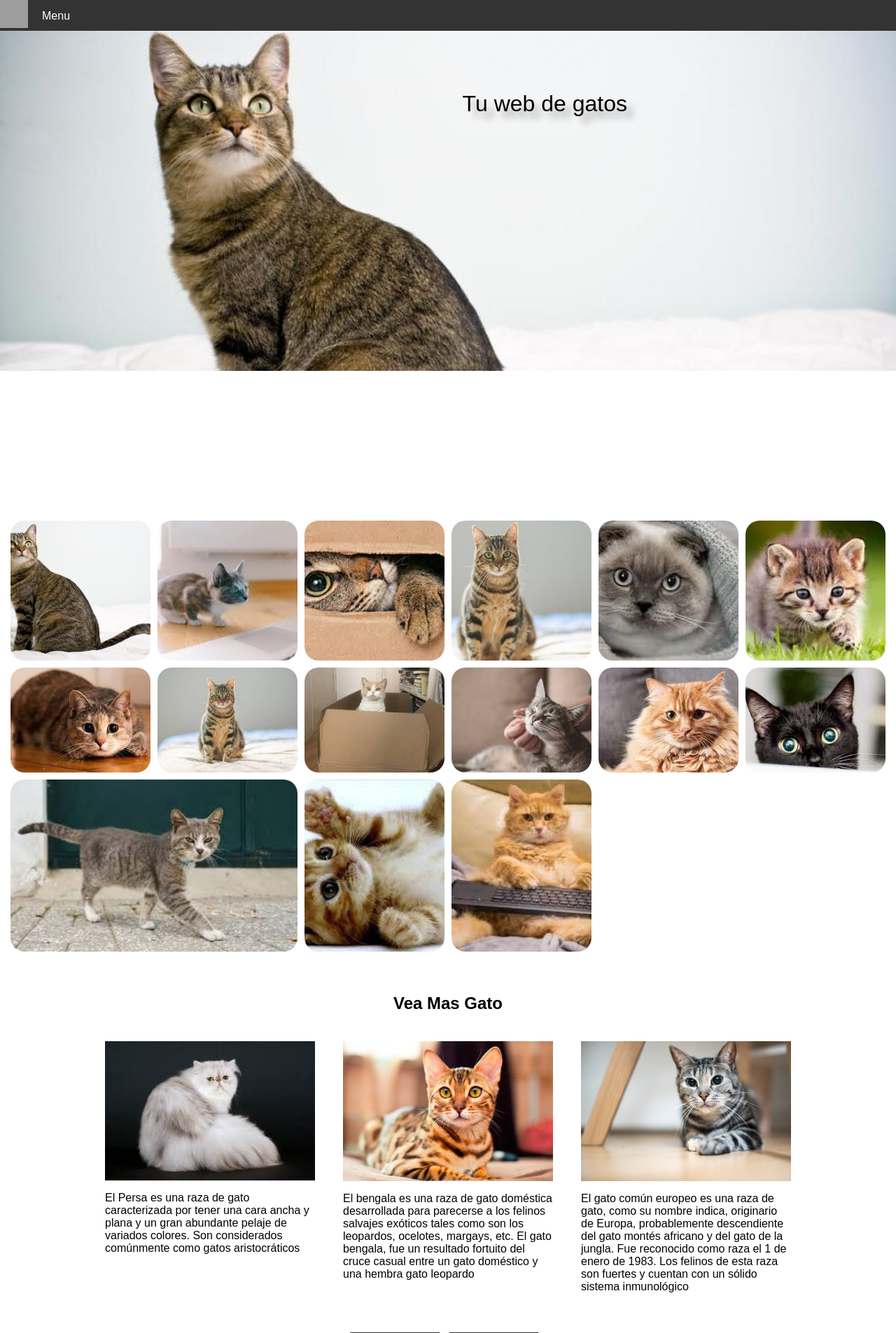
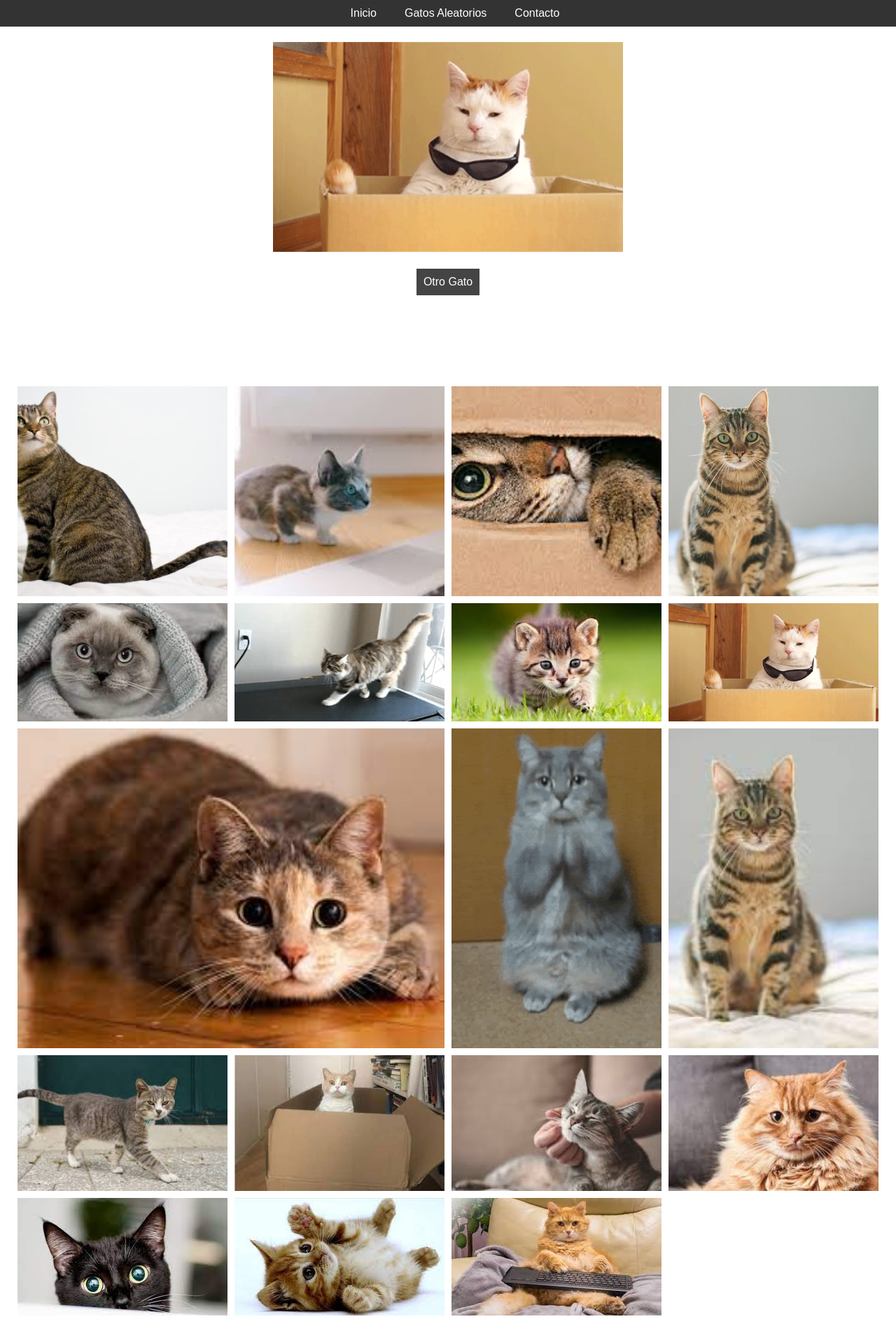
Before and after one commit to janselroa/cat-web, a Flask app: page / in a window 1280 px wide. Shown: the top 1905 px of the page at 70% size. Run offline with Flask 2, Linux system fonts and the light colour scheme; grey boxes are pictures that could not be loaded.

Commit message:
mejor rendimiento

```diff
--- a/main.py
+++ b/main.py
@@ -2,7 +2,6 @@ from flask import Flask
 from flask import request,render_template,flash,url_for,redirect
 from flask_mail import Mail,Message
 import os
-import functions
 
 app = Flask(__name__)
 
@@ -23,32 +22,34 @@ def index():
 	imagenes = os.listdir("static/img/gatos")
 	return render_template("index.html",imagenes=imagenes)
 
-@app.route('/random_cat')
+@app.route('/random-cat')
 def cat_random():
-	gatos = functions.generar_cat()
-	return render_template("cat_random.html",gatos=gatos)
+	return render_template("cat_random.html")
 
-@app.route('/races_cat')
+@app.route('/races-cat')
 def races_cat():
 	return render_template("races_cat.html")
 
-@app.route('/contacto',methods=['GET','POST'])
-def contacto():
+@app.errorhandler(404)
+def error404(e):
+	return render_template("404.html"),404
+
+
+@app.route('/about',methods=['GET','POST'])
+def about():
 	if request.method == 'GET':
 		return render_template('contacto.html')
 
 	elif request.method == 'POST':
 		mensaje = [request.form['asunto'],request.form['name'],request.form['mensaje']]
-		mensajes = list(map(functions.limpiar_str,mensaje))
 		msg = Message(recipients=[os.environ['EMAIL']],
 			body=mensaje[2],
 			subject=mensaje[0]
 		)
 		mail.send(msg)
 		flash('Gracias email enviado correctamente')
-		return redirect(url_for('contacto'))
 	else:
 		return "Error"
 
 
-app.run()
+app.run(debug=True)
--- a/static/css/nav.css
+++ b/static/css/nav.css
@@ -1,65 +1,78 @@
-.nav{
-    display: none;
-    position: sticky;
-    top: 44px;
-    left: 0;
-    width: 300px;
-    height: 500px;
-    z-index: 10;
+body {
+    margin: 0;
+    font-family: arial;
+}
 
+li {
+    list-style: none;
+}
+
+.menu {
+    margin: 0;
+    padding: 0;
     background-color: #333;
-    font-family: arial;
-    transition: display 1s;
 }
-.nav__ul{
-    list-style: none;
-    margin: 20px;
-    padding: 0;
-}
-.nav__li{
-    margin-left: 20px;
-    padding: 10px 20px;
 
-}
-.nav__li a{
+.menu a {
     color: #fff;
     text-decoration: none;
+}
+
+@media screen and (max-width: 700px) {
+    .menu,
+    .barra-menu {
+        position: fixed;
+    }
+    .menu {
+        top: 40px;
+        width: 100%;
+        height: 150px;
+        transform: translateX(-100%);
+        transition: transform .3s;
+    }
+    .barra-menu {
+        top: 0;
+        width: 100%;
+        height: 40px;
+        background-color: #333;
+    }
+    .barra {
+        width: 50px;
+        height: 40px;
+    }
+    .barra img {
+        width: 100%;
+        height: 100%;
+        object-fit: contain;
+    }
+    .menu li {
         padding: 10px;
+        border-bottom: 1px solid #fff;
     }
-.nav__li:hover > a{
-    border-bottom: 2px solid #fff;
+    .menu-desplegado {
+        transform: translateX(0%)
+    }
+    .menu li:hover {
         background-color: #444;
     }
-#btn-menu{
+}
+
+@media screen and (min-width: 700px) {
+    .barra {
         display: none;
     }
-#btn-menu:checked ~ .nav{
-    display: block;
+    .menu {
+        position: fixed;
+        top: 0;
+        width: 100%;
+        display: flex;
+        justify-content: center;
     }
-
-.nav_res{
-    position: sticky;
-    top: 0;
-    z-index: 20;
-    display: block;
-    width:100%;
-    background-color: #333;
-    padding: 10px 0;
-    margin: 0;
-    padding: 0;
-    margin-top: -200px;
-
+    .menu li {
+        padding: 10px;
+        margin-left: 20px;
     }
-.nav_res img{
-    width: 40px;
-    height: 40px;
-
+    .menu li:hover {
+        background-color: #444;
     }
-.menu-label:before{
-    content: "Menu";
-    color: #fff;
-    position: absolute;
-    left: 60px;
-    top: 14px;
-    font: 1rem arial;
 }
--- a/static/css/styles.css
+++ b/static/css/styles.css
@@ -1,161 +1,171 @@
 /* importando componetes */
+
 @import "nav.css";
 @import "contacto.css";
-
-
-*{
+* {
     box-sizing: border-box;
 }
 
-body{
+body {
+    padding-top: 50px;
     display: flex;
     flex-direction: column;
-    padding-top: 200px;
     font-family: arial;
+    min-height: 100vh;
     margin: 0;
+    overflow-x: hidden;
 }
 
-.header{
-    position: absolute;
-    top: 30px;
-    width: 100%;
-    height: 500px;
-    background: no-repeat url("../img/gatos/gato12.jpg");
-    background-size: cover;
-    background-attachment: fixed;
-
-}
-.header::after{
-    content: "Tu web de gatos";
-    position: absolute;
-    top: 100px;
-    right: 30%;
-    color: #000;
-    font:2rem arial;
-    text-shadow: 10px 10px 10px #aaa;
-}
-
-
-.container{
+.container {
     display: grid;
-    grid-template-columns: repeat(auto-fill, minmax(150px , 200px));
-    grid-template-rows: repeat(auto-fill,minmax(150px,200px));
+    grid-template-columns: repeat(auto-fill, minmax(150px, 300px));
+    grid-template-rows: repeat(auto-fill, minmax(150px, 300px));
     grid-auto-flow: dense;
     grid-gap: 10px;
     justify-content: center;
-    margin-top: 700px;
+    margin-top: 100px;
     margin-bottom: 40px;
+}
 
-}
-.container img:nth-child(9){
+.container img:nth-child(9) {
     grid-column: 1 / 3;
 }
 
-.container img{
+.container img {
     width: 100%;
     height: 100%;
-    border-radius: 20px;
     object-fit: cover;
 }
-.footer{
-    margin: 0;
-    position: relative;
-    bottom: 0;
 
+.cat-random {
+    width: 500px;
+    display: block;
+    margin: 10px auto;
+}
+
+.cat-img {
+    width: 100%;
+    height: 300px;
+    object-fit: cover;
+}
+
+button {
+    display: block;
+    padding: 10px;
+    background-color: #444;
+    color: #fff;
+    border: none;
+    font-size: 1rem;
+    margin: 20px auto;
+}
+
+button:hover {
+    background-color: #555;
+    cursor: pointer;
+}
+
+.footer {
+    margin-top: auto;
     width: 100%;
     padding: 30px 0px;
     background-color: #333;
-
     text-align: center;
-    color: #fff;
-
-    flex-grow: 1;
-    order: 10;
-
-}
-.footer a{
     color: #fff;
 }
 
-.aside{
+.footer a {
+    color: #fff;
+}
+
+.aside {
     width: auto;
     margin-bottom: 100px;
 }
 
-.section-races__card{
+.section-races__card {
     width: auto;
     display: flex;
     flex-wrap: wrap;
     justify-content: center;
+}
 
-}
-.section-races__article{
+.section-races__article {
     flex-basis: 250px;
     margin: 20px;
 }
 
-.section-races__title{
+.section-races__title {
     text-align: center;
     font-family: 2rem arial;
     text-transform: capitalize;
 }
 
-.section-races__article img{
+.section-races__article img {
     display: block;
     width: 100%;
     object-fit: cover;
+}
 
-}
-.section-races__enlaces a{
+.section-races__enlaces a {
     padding: 10px;
     color: #fff;
     text-decoration: none;
     background-color: #333;
     margin-left: 10px;
 }
-.section-races__enlaces{
+
+.section-races__enlaces {
     width: 300px;
     margin: 30px auto;
 }
-.enlazes a:hover{
+
+.enlazes a:hover {
     background-color: #444;
 }
+
+
 /* responsive  */
-@media screen and (max-width: 600px){
 
-    .container img:nth-child(9){
+@media screen and (max-width: 600px) {
+    .container img:nth-child(9) {
         grid-column: 1 / 2;
     }
 }
 
-
-
-.card-cat{
-    width: auto;
-    padding: 20px;
-    display: grid;
-    grid-template-columns: repeat(auto-fill, minmax(200px,300px));
-    grid-template-rows: repeat(auto-fill, minmax(200px,300px));
-    grid-gap: 20px;
-    justify-content: center;
-    color: #aaa;
+.card-cat {
+    columns: 5 320px;
+    column-gap: 10px;
 }
 
-.cat-img{
-    width: 100%;
-    height: 100%;
-    object-fit: cover;
+.card-cat img {
+    max-width: 100%;
 }
-.card-cat__intruccion{
+
+.card-cat__intruccion {
     color: hsl(0, 5%, 50%);
 }
-.cat-random-title{
+
+.cat-random-title {
     color: #333;
     text-align: center;
 }
-.section-races__article{
+
+.section-races__article {
     flex-basis: 300px;
 }
-.section-races__title{
+
+.section-races__title {
     text-align: center;
 }
+
+.error-404 {
+    width: 400px;
+    margin: 20px auto;
+}
+
+.logo-jansel {
+    position: absolute;
+    display: block;
+    width: 250px;
+    left: 30px;
+}
--- /dev/null
+++ b/static/js/index.js
@@ -0,0 +1,5 @@
+const menu = document.querySelector(".menu");
+const barra = document.querySelector(".barra")
+barra.addEventListener("click", () => {
+    menu.classList.toggle("menu-desplegado")
+})
--- /dev/null
+++ b/static/js/script-cat.js
@@ -0,0 +1,15 @@
+const button = document.getElementById("button")
+const img = document.querySelector(".cat-img")
+button.addEventListener("click", () => {
+    let xhr = new XMLHttpRequest();
+    xhr.open("GET", "https://api.thecatapi.com/v1/images/search")
+
+    xhr.addEventListener("load", (data) => {
+        const datosJSON = JSON.parse(data.target.response);
+        const cat_img = datosJSON[0].url
+        button.textContent = "Cargando...";
+        img.setAttribute("src", cat_img)
+        button.textContent = "Otro Gato"
+    })
+    xhr.send();
+})
--- a/templates/index.html
+++ b/templates/index.html
@@ -1,17 +1,16 @@
-{% extends "layout.html" %}
-{% block content %}
+{% extends "layout.html" %} {% block content %}
 <title>
     {% block title %}Home{% endblock %}
 </title>
 
-
-	<header class="header">
-	</header>
-
+<div class="cat-random">
+    <img src="{{ url_for('static',filename='img/gatos/gato13.gif') }}" alt="gato" class="cat-img">
+    <button id="button">Otro Gato</button>
+</div>
+<script src="{{ url_for('static',filename='js/script-cat.js') }}"></script>
 <div class="container">
     {% for i in imagenes %}
-		 <img src="../static/img/gatos/{{ i }}" alt="gato">
-		{% endfor %}
+    <img src="../static/img/gatos/{{ i }}" alt="gato"> {% endfor %}
 </div>
 <section class="section-races">
     <h2 class="section-races__title">vea mas gato</h2>
@@ -23,11 +22,13 @@
         </article>
         <article class="section-races__article">
             <img src="{{ url_for('static',filename='img/gato_bengala.jpg') }}" alt="gato persa">
-					<p>El bengala es una raza de gato doméstica desarrollada para parecerse a los felinos salvajes exóticos tales como son los leopardos, ocelotes, margays, etc. El gato bengala, fue un resultado fortuito del cruce casual entre un gato doméstico y una hembra gato leopardo</p>
+            <p>El bengala es una raza de gato doméstica desarrollada para parecerse a los felinos salvajes exóticos tales como son los leopardos, ocelotes, margays, etc. El gato bengala, fue un resultado fortuito del cruce casual entre un gato doméstico
+                y una hembra gato leopardo</p>
         </article>
         <article class="section-races__article">
             <img src="{{ url_for('static',filename='img/gato_europeo.jpg') }}" alt="gato persa">
-					<p>El gato común europeo es una raza de gato, como su nombre indica, originario de Europa, probablemente descendiente del gato montés africano y del gato de la jungla. Fue reconocido como raza el 1 de enero de 1983. Los felinos de esta raza son fuertes y cuentan con un sólido sistema inmunológico
+            <p>El gato común europeo es una raza de gato, como su nombre indica, originario de Europa, probablemente descendiente del gato montés africano y del gato de la jungla. Fue reconocido como raza el 1 de enero de 1983. Los felinos de esta raza son
+                fuertes y cuentan con un sólido sistema inmunológico
             </p>
         </article>
     </div>
@@ -37,5 +38,4 @@
         <a href="{{ url_for('races_cat') }}">Razas de Gato</a>
     </div>
 </section>
-
 {% endblock %}
--- a/templates/layout.html
+++ b/templates/layout.html
@@ -1,35 +1,34 @@
 <!DOCTYPE html>
 <html lang="es">
+
 <head>
     <meta charset="UTF-8">
     <meta name="viewport" content="width=device-width, initial-scale=1.0">
     <link rel="stylesheet" href="{{ url_for('static',filename='css/styles.css') }}">
+
     <link rel="icon" href="{{ url_for('static',filename='img/gatos/gato12.jpg') }}">
+
     <title>{% block title %}{% endblock %} | Cat Web</title>
 </head>
+
 <body>
-		<input type="checkbox" id="btn-menu">
-		<div class="nav_res">
-
-			<label class="menu-label" for="btn-menu"><img src="{{ url_for('static',filename='img/home.svg') }}" alt="home"></label>
+    <div class="barra-menu">
+        <div class="barra">
+            <img src="{{ url_for('static',filename='img/menu.svg') }}" alt="menu icon" class="icon-menu">
         </div>
-		<nav class="nav">
-			<ul class="nav__ul">
-
-				<li class="nav__li"><a href="{{ url_for('index') }}">Inicio</a></li>
-
-				<li class="nav__li"><a href="{{ url_for('races_cat') }}">Razas de gato</a></li>
-				<li class="nav__li"><a href="{{ url_for('cat_random') }}">Mas gatos</a></li>
-
-				<li class="nav__li"><a href="{{ url_for('contacto') }}">Contacto</a></li>
+    </div>
+    <ul class="menu">
+        <li><a href="/">Inicio</a></li>
+        <li><a href="/random-cat">Gatos Aleatorios</a></li>
+        <li><a href="/about">Contacto</a></li>
     </ul>
-		</nav>
-
-		{% block content %}
-		{% endblock %}
+    {% block content %} {% endblock %}
+    <script src="{{ url_for('static',filename='js/index.js') }}"></script>
     <footer class="footer">
+        <img class="logo-jansel" src="{{ url_for('static',filename='img/janselroa.jpg') }}" alt="">
         <p>2021 &copy por Jansel Roa, un progroyecto open source <a target="_blank" href="https://github.com/janselroa">Github Proyect</a></p>
     </footer>
 
 </body>
+
 </html>
```
Also changed, not shown: functions.py (deleted, +0 -22 lines), static/js/cat-random.js (added, +21 -0 lines), templates/404.html (added, +7 -0 lines), templates/cat_random.html (+4 -6 lines), static/img/flecha.svg (added), static/img/gatos/gato.gif (added), static/img/gatos/gato13.gif (added), static/img/gatos/gato23.gif (added), static/img/janselroa.jpg (added), static/img/logo.jpg (deleted), static/img/menu.svg (added). Lines whose indentation alone changed are shown as unchanged.
